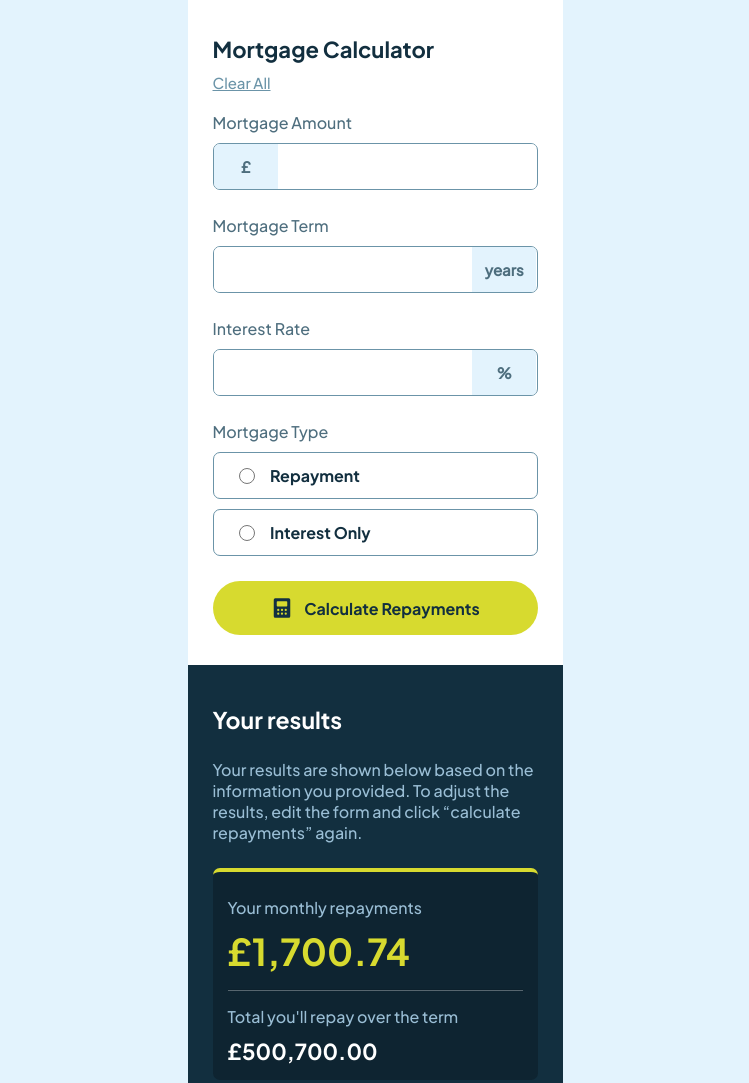
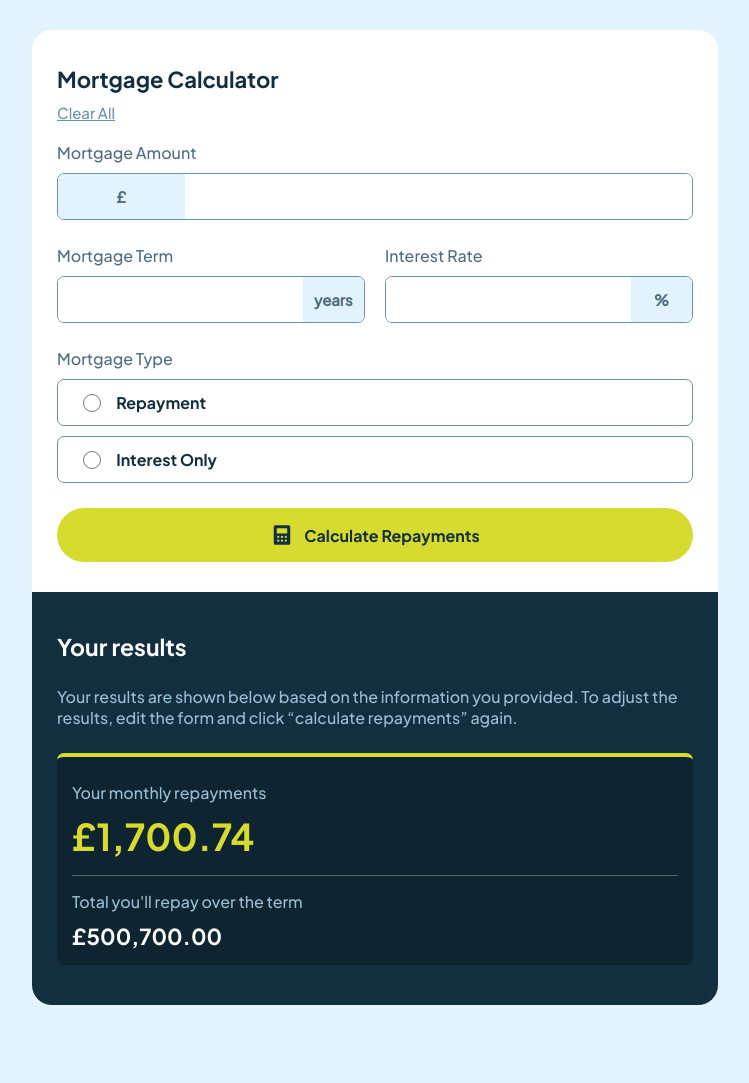
Before and after one commit to ronitzdev/mortgage-repayment-calculator, a plain HTML site: page index.html in a window 1280 px wide. Shown: the top 1083 px of the page, without its empty margins (265-1014 px from the left). After the commit the page ends 1035 px from the top, so only its background shows below. Drawn offline with Linux system fonts and the light colour scheme.

Commit message:
Feat: styles for tablet device

```diff
--- a/index.html
+++ b/index.html
@@ -22,6 +22,7 @@
               <label for="monto">Mortgage Amount</label>
               <div class="input-container"><span class="euro">£</span><input type="number" name="monto" id="monto" required/></div>
             </div>
+            <div class="blocks-container">
               <div class="block-container">
                 <label for="tiempo">Mortgage Term</label>
                 <div class="input-container"><input type="number" name="tiempo" id="tiempo" required/><span class="euro">years</span></div>
@@ -29,6 +30,7 @@
               <div class="block-container">
                 <label for="interes">Interest Rate</label>
                 <div class="input-container"><input type="number" name="interes" id="interes" required/><span class="euro">%</span></div>
+              </div>
             </div>
             <div class="block-container">
               <label for="">Mortgage Type</label>
--- a/scss/main.scss
+++ b/scss/main.scss
@@ -26,7 +26,6 @@ h2 {
 }
 .main {
   min-width: 375px;
-  width: 375px;
   height: 100%;
   margin: 0 auto;
 }
@@ -65,6 +64,7 @@ h2 {
     }
     .input-container:hover {
       border-color: $slate-900;
+      cursor: pointer;
     }
   }
   button {
@@ -83,6 +83,7 @@ h2 {
   }
   button:hover {
     background-color: $lime2;
+    cursor: pointer;
   }
   .radio-container {
     margin-top: 10px;
@@ -127,6 +128,7 @@ h2 {
   }
   .radio:hover {
     border: 1px solid $lime;
+    cursor: pointer;
   }
 }
 //inputs
@@ -142,6 +144,10 @@ h2 {
     font-size: 1.6rem;
     font-family: "JakartaSansBold";
   }
+  > input:focus {
+    outline: none;
+    box-shadow: none;
+}
   .euro {
     background-color: $slate-100;
     width: 20%;
@@ -215,3 +221,28 @@ h2 {
     }
   }
 }
+//errores
+//media querys
+@media screen and (min-width: 375px){
+  .main {
+    max-width: 686px;
+    margin: 30px 15px;
+    border-radius: 20px;
+    overflow: hidden;
+  }
+  .blocks-container {
+    display: flex;
+    flex-direction: column;
+  }
+
+}
+@media screen and (min-width: 768px){
+  .blocks-container {
+    display: flex;
+    flex-direction: row;
+    gap: 20px;
+    .block-container {
+      flex: 1;
+    }
+  }
+}
```
Also changed, not shown: css/main.css, 1 other file. Lines whose indentation alone changed are shown as unchanged.
